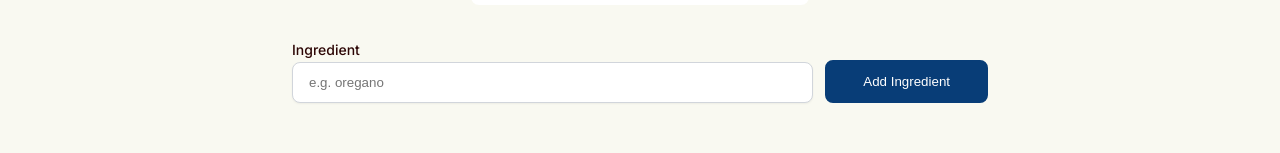
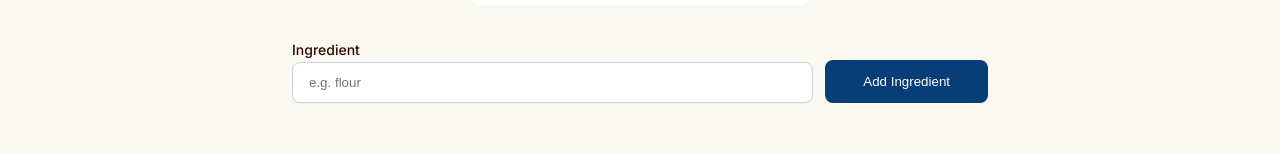
Before and after one commit to pursuitofleisure/yes-chef, a React (Vite) app: page / in a window 1280 px wide. Shown: the part 166-319 px from the top of the page. Built offline with nearby package versions, Linux system fonts and the light colour scheme; no server answers; what @huggingface/inference would draw is missing.

Commit message:
fix rendering errors

```diff
--- a/src/ai.js
+++ b/src/ai.js
@@ -12,9 +12,6 @@ export async function getRecipeFromMistral(ingredientsArr) {
   try {
     const response = await hf.chatCompletion({
       model: 'mistralai/Mixtral-8x7B-Instruct-v0.1',
-      headers: {
-        Authorization: `Bearer ${apiToken}`,
-      },
       messages: [
         { role: 'system', content: SYSTEM_PROMPT },
         {
--- a/src/components/IngredientsMain.jsx
+++ b/src/components/IngredientsMain.jsx
@@ -56,7 +56,7 @@ function IngredientsMain() {
             type="text"
             name="ingredient"
             id="ingredient"
-            placeholder="e.g. oregano"
+            placeholder="e.g. flour"
             className="form-input"
           />
         </div>
--- a/src/components/Loading.jsx
+++ b/src/components/Loading.jsx
@@ -1,6 +1,6 @@
 function Loading() {
   return (
-    <div class="loading-spinner">
+    <div className="loading-spinner">
       <svg xmlns="http://www.w3.org/2000/svg" viewBox="0 0 512 512">
         <path
           className="fa-secondary"
```
